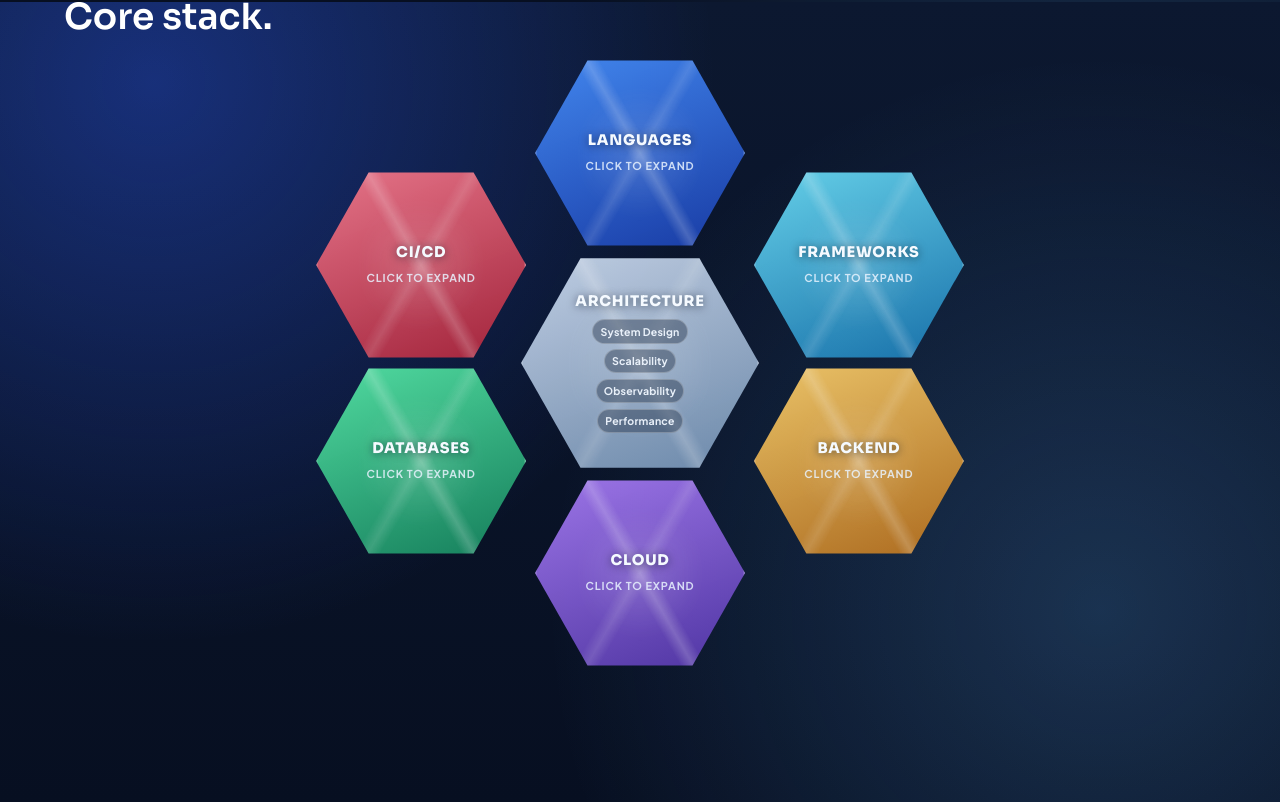
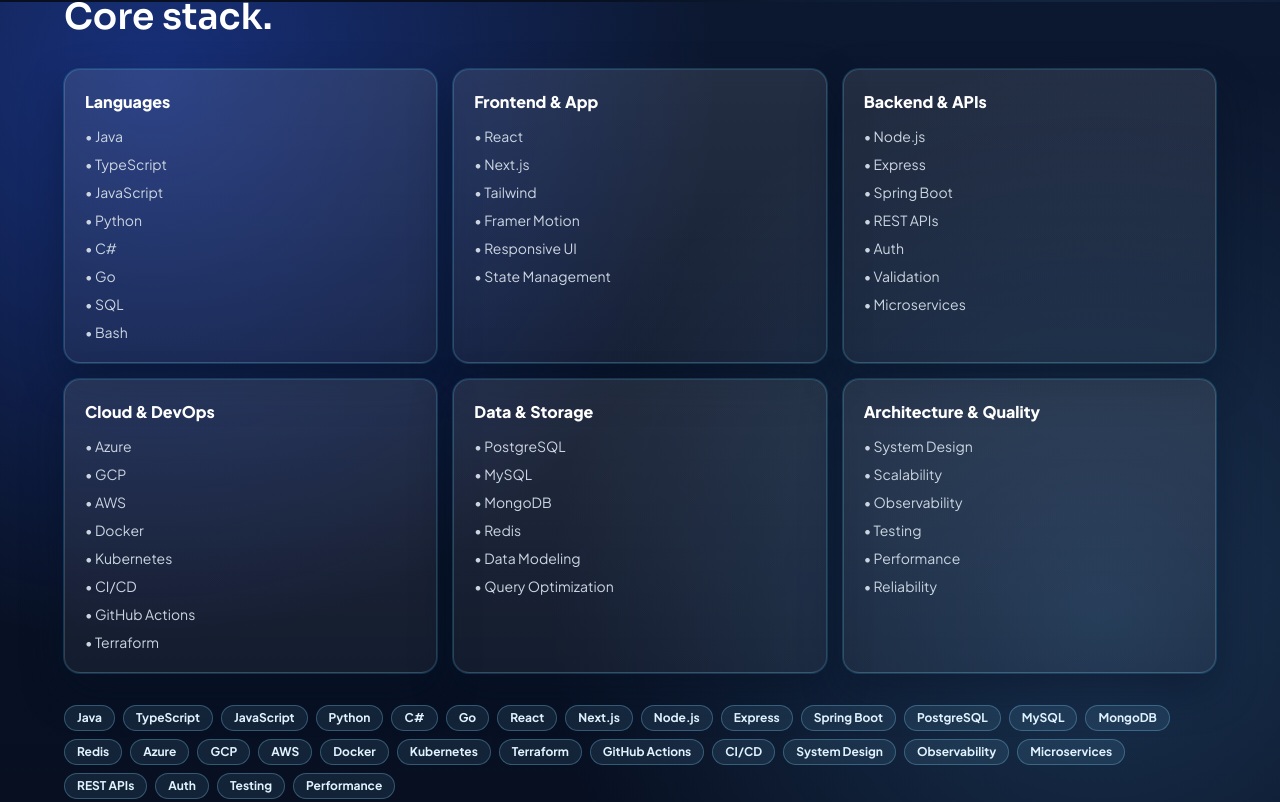
Before and after one commit to lilChars/sonicWP, a React (Vite) app: page / in a window 1280 px wide. Shown: the part 1598-2400 px from the top of the page. Built offline with nearby package versions, Linux system fonts and the light colour scheme.

Commit message:
refactor: simplify core stack section with expanded categorized skills

```diff
--- a/src/App.jsx
+++ b/src/App.jsx
@@ -10,42 +10,31 @@ const reveal = {
   }
 };
 
-const chaosSkills = [
+const skillBlocks = [
   {
     title: "Languages",
-    skills: ["Java", "TypeScript", "JavaScript", "SQL", "Bash"],
-    accent: "gem-blue"
+    items: ["Java", "TypeScript", "JavaScript", "Python", "C#", "Go", "SQL", "Bash"]
   },
   {
-    title: "Frameworks",
-    skills: ["React", "Next.js", "Express", "Spring Boot"],
-    accent: "gem-cyan"
+    title: "Frontend & App",
+    items: ["React", "Next.js", "Tailwind", "Framer Motion", "Responsive UI", "State Management"]
   },
   {
-    title: "Backend",
-    skills: ["REST APIs", "Auth", "Validation", "Microservices"],
-    accent: "gem-amber"
+    title: "Backend & APIs",
+    items: ["Node.js", "Express", "Spring Boot", "REST APIs", "Auth", "Validation", "Microservices"]
   },
   {
-    title: "Cloud",
-    skills: ["AWS", "GCP", "Docker", "Serverless"],
-    accent: "gem-violet"
+    title: "Cloud & DevOps",
+    items: ["Azure", "GCP", "AWS", "Docker", "Kubernetes", "CI/CD", "GitHub Actions", "Terraform"]
   },
   {
-    title: "Databases",
-    skills: ["PostgreSQL", "MySQL", "Redis", "Data Modeling"],
-    accent: "gem-emerald"
+    title: "Data & Storage",
+    items: ["PostgreSQL", "MySQL", "MongoDB", "Redis", "Data Modeling", "Query Optimization"]
   },
   {
-    title: "CI/CD",
-    skills: ["GitHub Actions", "Pipelines", "Testing", "Releases"],
-    accent: "gem-ruby"
+    title: "Architecture & Quality",
+    items: ["System Design", "Scalability", "Observability", "Testing", "Performance", "Reliability"]
   },
-  {
-    title: "Architecture",
-    skills: ["System Design", "Scalability", "Observability", "Performance"],
-    accent: "gem-silver"
-  }
 ];
 
 function SectionTitle({ eyebrow, title }) {
@@ -61,7 +50,6 @@ export default function App() {
   const [menuOpen, setMenuOpen] = useState(false);
   const [photoIndex, setPhotoIndex] = useState(0);
   const [photoMissing, setPhotoMissing] = useState(false);
-  const [activeGem, setActiveGem] = useState(6);
 
   const photoSources = [
     "/images/carlos-photo.jpg",
@@ -304,30 +292,58 @@ export default function App() {
           className="py-14"
         >
           <SectionTitle eyebrow="SKILLS" title="Core stack." />
-          <div className="chaos-grid">
-            {chaosSkills.map((gem, index) => (
-              <button
-                key={gem.title}
-                type="button"
-                onClick={() => setActiveGem((prev) => (prev === index ? -1 : index))}
-                aria-pressed={activeGem === index}
-                className={`chaos-gem chaos-gem-${index + 1} ${gem.accent} ${activeGem === index ? "is-active" : ""}`}
+          <div className="grid gap-4 sm:grid-cols-2 xl:grid-cols-3">
+            {skillBlocks.map((block) => (
+              <article
+                key={block.title}
+                className="rounded-2xl border border-white/15 bg-gradient-to-b from-white/10 to-white/5 p-5 shadow-neon"
               >
-                <div className="chaos-gem-crystal">
-                  <div className="chaos-gem-inner">
-                    <h3 className="chaos-gem-title">{gem.title}</h3>
-                    {activeGem === index ? (
-                      <ul className="chaos-skill-list">
-                        {gem.skills.map((skill) => (
-                          <li key={skill}>{skill}</li>
-                        ))}
-                      </ul>
-                    ) : (
-                      <p className="chaos-gem-hint">Click to expand</p>
-                    )}
-                  </div>
-                </div>
-              </button>
+                <h3 className="text-base font-extrabold text-white">{block.title}</h3>
+                <ul className="mt-3 space-y-2 text-sm text-slate-300">
+                  {block.items.map((item) => (
+                    <li key={item}>• {item}</li>
+                  ))}
+                </ul>
+              </article>
+            ))}
+          </div>
+
+          <div className="mt-8 flex flex-wrap gap-2">
+            {[
+              "Java",
+              "TypeScript",
+              "JavaScript",
+              "Python",
+              "C#",
+              "Go",
+              "React",
+              "Next.js",
+              "Node.js",
+              "Express",
+              "Spring Boot",
+              "PostgreSQL",
+              "MySQL",
+              "MongoDB",
+              "Redis",
+              "Azure",
+              "GCP",
+              "AWS",
+              "Docker",
+              "Kubernetes",
+              "Terraform",
+              "GitHub Actions",
+              "CI/CD",
+              "System Design",
+              "Observability",
+              "Microservices",
+              "REST APIs",
+              "Auth",
+              "Testing",
+              "Performance"
+            ].map((tag) => (
+              <span key={tag} className="rounded-full border border-sky-300/30 bg-sky-300/10 px-3 py-1 text-xs font-bold text-sky-100">
+                {tag}
+              </span>
             ))}
           </div>
         </motion.section>
```
